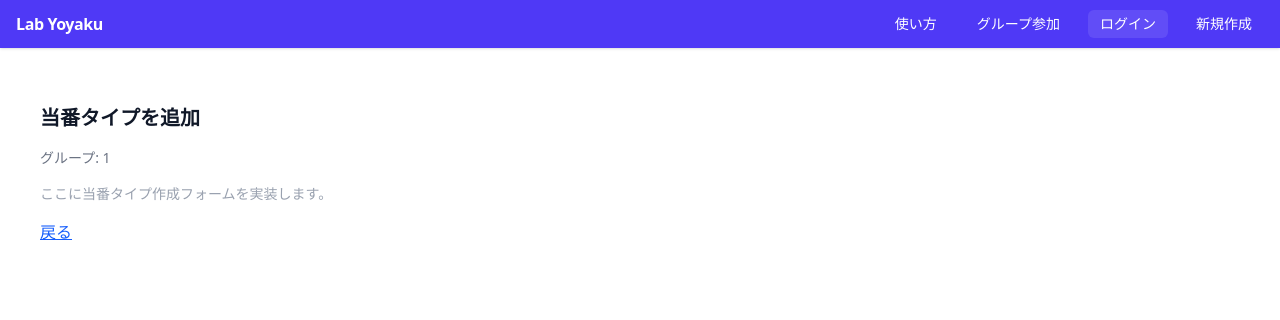
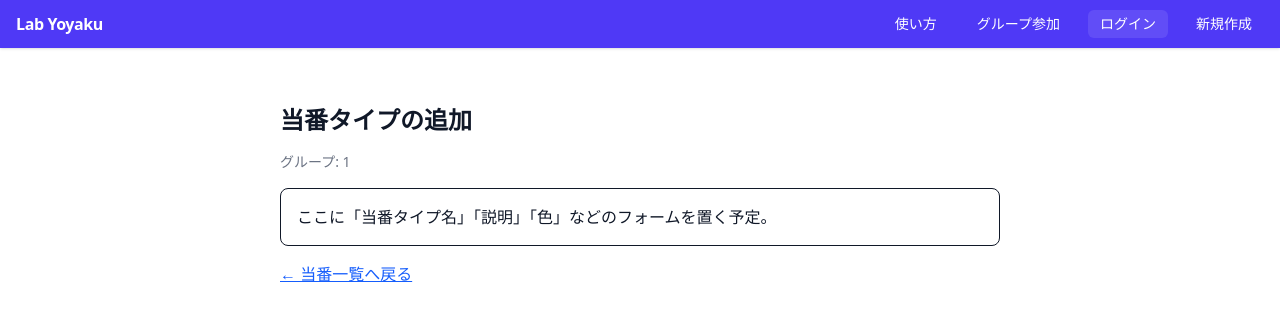
Before and after one commit to shira-shin/lab_yoyaku, a Next.js app in the folder web/: page /groups/1/duties/new-type in a window 1280 px wide. Shown: the top 320 px of the page. Built offline with nearby package versions, Linux system fonts and the light colour scheme; no server answers.

Commit message:
fix(zod): stop alias collision by renaming helper and pin npm import; add duty stubs

```diff
--- a/web/src/app/api/devices/route.ts
+++ b/web/src/app/api/devices/route.ts
@@ -3,7 +3,7 @@ export const revalidate = 0
 export const runtime = 'nodejs'
 
 import { NextResponse } from 'next/server'
-import { z } from '@/lib/zod'
+import { z } from '@/lib/zod-helpers'
 import { readUserFromCookie } from '@/lib/auth'
 import { prisma } from '@/src/lib/prisma'
 
--- a/web/src/app/api/duties/batch/route.ts
+++ b/web/src/app/api/duties/batch/route.ts
@@ -6,6 +6,7 @@ import { NextResponse } from 'next/server';
 import { auth } from '@/lib/auth';
 import { prisma } from '@/lib/prisma';
 import { canManageDuties, getActorByEmail } from '@/lib/perm';
+// npm の zod を“名前空間 import”で固定（衝突予防）
 import * as Z from 'zod';
 
 const Body = Z.object({
--- a/web/src/app/api/reservations/[id]/route.ts
+++ b/web/src/app/api/reservations/[id]/route.ts
@@ -2,7 +2,7 @@ export const dynamic = 'force-dynamic'
 export const runtime = 'nodejs'
 
 import { NextResponse } from 'next/server'
-import { z } from '@/lib/zod'
+import { z } from '@/lib/zod-helpers'
 import { readUserFromCookie } from '@/lib/auth'
 import { prisma } from '@/src/lib/prisma'
 
--- a/web/src/app/api/reservations/route.ts
+++ b/web/src/app/api/reservations/route.ts
@@ -3,7 +3,7 @@ export const runtime = 'nodejs'
 
 import { NextResponse } from 'next/server'
 import { prisma } from '@/src/lib/prisma'
-import { z } from '@/lib/zod'
+import { z } from '@/lib/zod-helpers'
 import { readUserFromCookie } from '@/lib/auth'
 import type { Prisma } from '@prisma/client'
 
--- a/web/src/app/groups/[slug]/duties/generate/page.tsx
+++ b/web/src/app/groups/[slug]/duties/generate/page.tsx
@@ -1,15 +1,12 @@
-import Link from 'next/link';
-
-export default function GenerateDutiesPage({ params }: { params: { slug: string } }) {
+export default function Page({ params }: { params: { slug: string } }) {
   return (
-    <main className="p-6 space-y-4">
-      <h1 className="text-xl font-semibold">当番を自動割り当て</h1>
+    <main className="max-w-3xl mx-auto p-6 space-y-4">
+      <h1 className="text-2xl font-bold">当番の自動割当</h1>
       <p className="text-sm text-gray-500">グループ: {params.slug}</p>
-      {/* TODO: フォーム実装 */}
-      <div className="text-sm text-gray-400">ここに当番の自動割当ウィザードを実装します。</div>
-      <Link className="text-blue-600 underline" href={`/groups/${params.slug}/duties`}>
-        戻る
-      </Link>
+      {/* 後でウィザード実装 */}
+      <div className="rounded-lg border p-4 bg-white">
+        ここに「期間」「方式（ラウンドロビン/ランダム/手動）」「対象メンバー/曜日」などを置く予定。
+      </div>
     </main>
   );
 }
--- a/web/src/app/groups/[slug]/duties/new-type/page.tsx
+++ b/web/src/app/groups/[slug]/duties/new-type/page.tsx
@@ -1,14 +1,16 @@
 import Link from 'next/link';
 
-export default function NewDutyTypePage({ params }: { params: { slug: string } }) {
+export default function Page({ params }: { params: { slug: string } }) {
   return (
-    <main className="p-6 space-y-4">
-      <h1 className="text-xl font-semibold">当番タイプを追加</h1>
+    <main className="max-w-3xl mx-auto p-6 space-y-4">
+      <h1 className="text-2xl font-bold">当番タイプの追加</h1>
       <p className="text-sm text-gray-500">グループ: {params.slug}</p>
-      {/* TODO: フォーム実装 */}
-      <div className="text-sm text-gray-400">ここに当番タイプ作成フォームを実装します。</div>
-      <Link className="text-blue-600 underline" href={`/groups/${params.slug}/duties`}>
-        戻る
+      {/* 後でフォーム実装 */}
+      <div className="rounded-lg border p-4 bg-white">
+        ここに「当番タイプ名」「説明」「色」などのフォームを置く予定。
+      </div>
+      <Link href={`/groups/${params.slug}/duties`} className="text-blue-600 underline">
+        ← 当番一覧へ戻る
       </Link>
     </main>
   );
--- a/web/src/app/groups/[slug]/reservations/new/Client.tsx
+++ b/web/src/app/groups/[slug]/reservations/new/Client.tsx
@@ -2,7 +2,7 @@
 import { useRouter, useSearchParams } from 'next/navigation';
 import { useMemo, useState } from 'react';
 import { toast } from '@/lib/toast';
-import { z } from '@/lib/zod';
+import { z } from '@/lib/zod-helpers';
 
 const ReservationFormSchema = z.object({
   deviceSlug: z.string().min(1),
--- a/web/src/lib/prisma-schemas.ts
+++ b/web/src/lib/prisma-schemas.ts
@@ -1,4 +1,4 @@
-import { z, type infer as Infer } from '@/lib/zod'
+import { z, type infer as Infer } from '@/lib/zod-helpers'
 
 const date = z.coerce.date()
 
--- a/web/tsconfig.json
+++ b/web/tsconfig.json
@@ -25,9 +25,6 @@
       ],
       "@/src/*": [
         "src/*"
-      ],
-      "zod": [
-        "src/lib/zod"
       ]
     },
     "plugins": [
```
Also changed, not shown: web/src/lib/zod-helpers.ts (renamed from web/src/lib/zod.ts).
